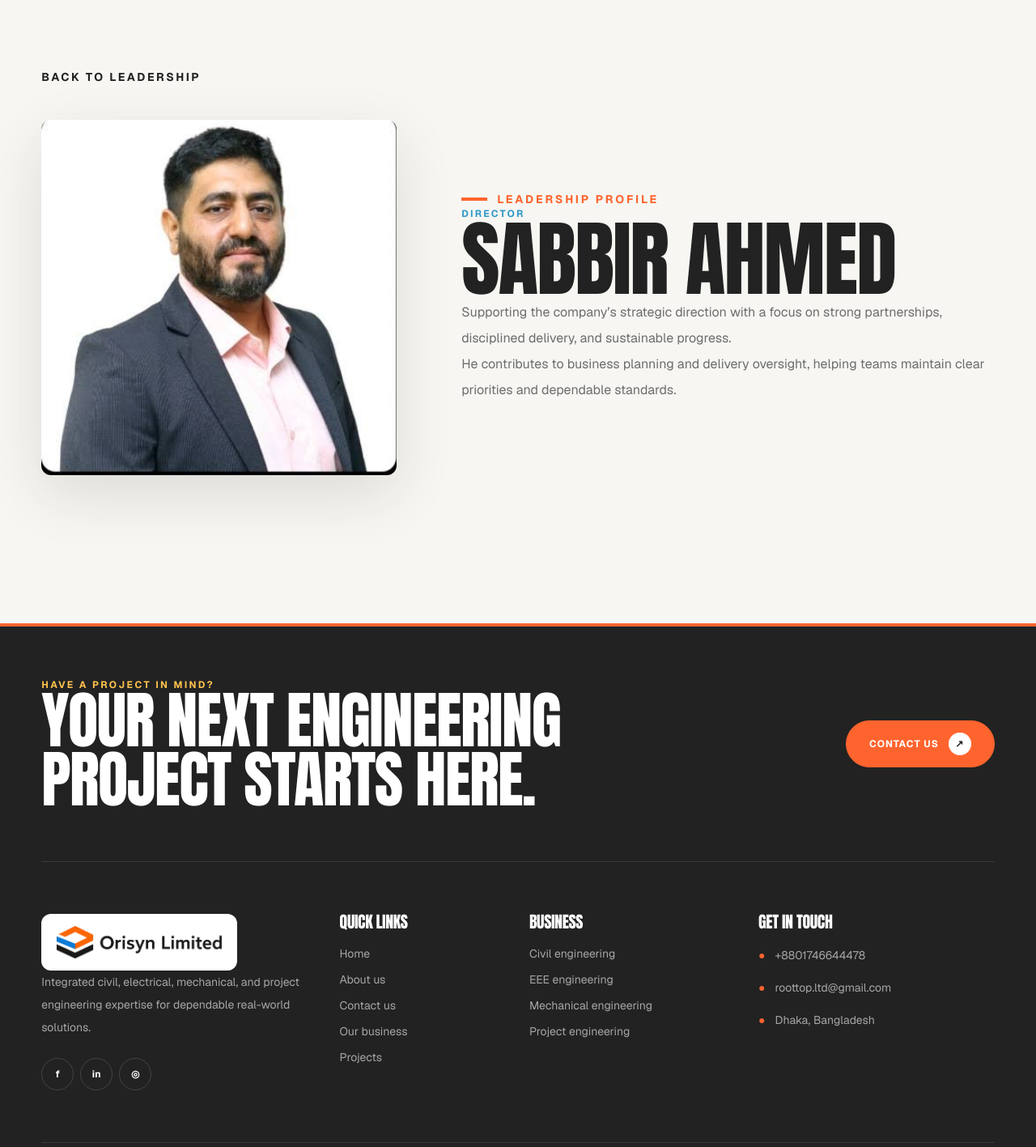
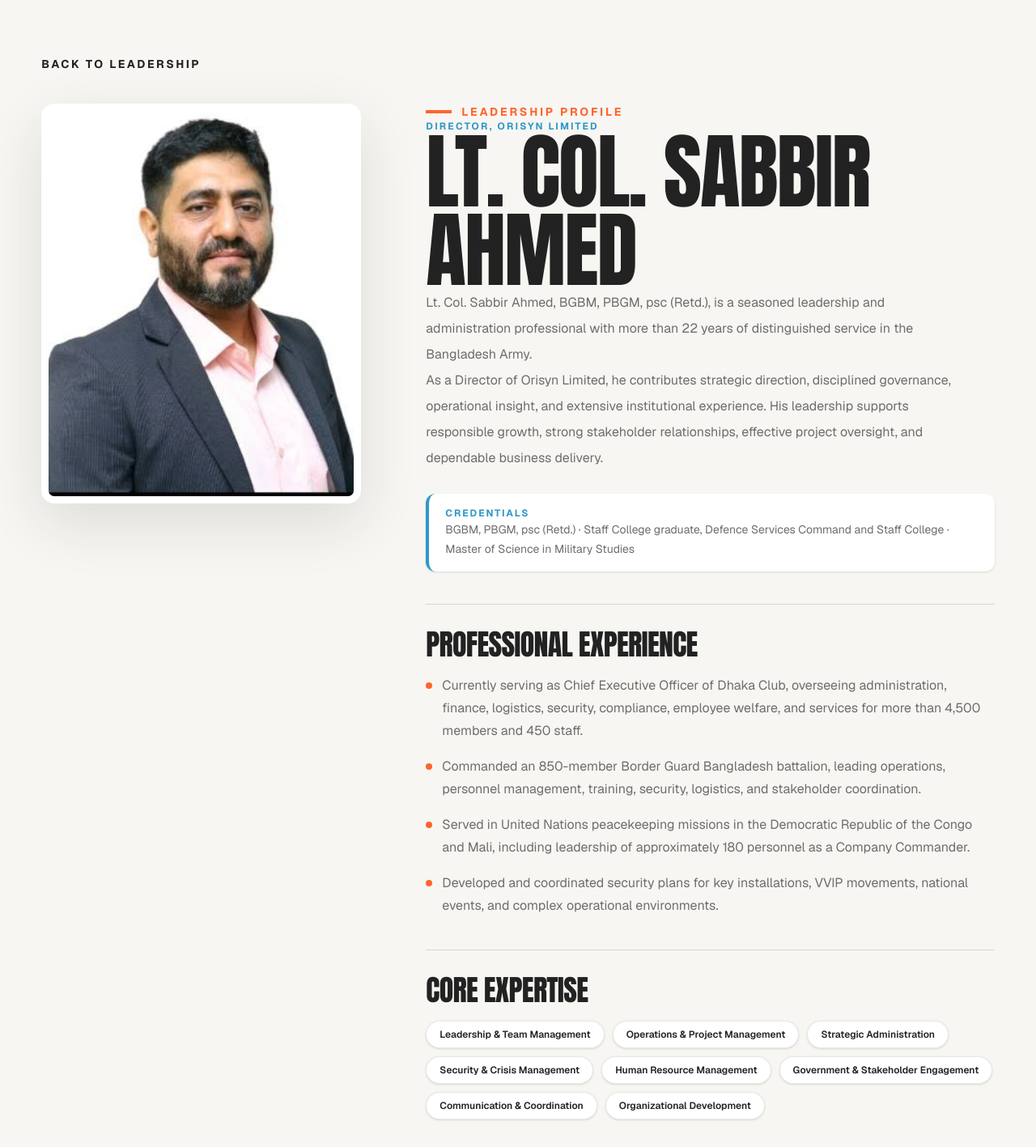
Before and after one commit to rubelrana123/orisyn_limited, a Next.js app: page /about/sabbir-ahmed in a window 1280 px wide. Shown: the part 120-1537 px from the top of the page at 81% size. Built offline with nearby package versions, Linux system fonts and the light colour scheme.

Commit message:
update sabbir content

```diff
--- a/app/(landing)/about/[person]/page.tsx
+++ b/app/(landing)/about/[person]/page.tsx
@@ -11,15 +11,38 @@
       "Leading Orisyn Limited with a practical vision for dependable engineering, responsible growth, and lasting value for every client.",
     details:
       "His leadership keeps the company focused on quality, accountability, and practical solutions that serve clients for the long term.",
+    experience: null,
+    expertise: null,
+    credentials: null,
+    linkedin: null,
   },
   "sabbir-ahmed": {
-    name: "Sabbir Ahmed",
-    role: "Director",
+    name: "Lt. Col. Sabbir Ahmed",
+    role: "Director, Orisyn Limited",
     image: "/director/sabbirAhmed.jpeg",
     introduction:
-      "Supporting the company’s strategic direction with a focus on strong partnerships, disciplined delivery, and sustainable progress.",
+      "Lt. Col. Sabbir Ahmed, BGBM, PBGM, psc (Retd.), is a seasoned leadership and administration professional with more than 22 years of distinguished service in the Bangladesh Army.",
     details:
-      "He contributes to business planning and delivery oversight, helping teams maintain clear priorities and dependable standards.",
+      "As a Director of Orisyn Limited, he contributes strategic direction, disciplined governance, operational insight, and extensive institutional experience. His leadership supports responsible growth, strong stakeholder relationships, effective project oversight, and dependable business delivery.",
+    experience: [
+      "Currently serving as Chief Executive Officer of Dhaka Club, overseeing administration, finance, logistics, security, compliance, employee welfare, and services for more than 4,500 members and 450 staff.",
+      "Commanded an 850-member Border Guard Bangladesh battalion, leading operations, personnel management, training, security, logistics, and stakeholder coordination.",
+      "Served in United Nations peacekeeping missions in the Democratic Republic of the Congo and Mali, including leadership of approximately 180 personnel as a Company Commander.",
+      "Developed and coordinated security plans for key installations, VVIP movements, national events, and complex operational environments.",
+    ],
+    expertise: [
+      "Leadership & Team Management",
+      "Operations & Project Management",
+      "Strategic Administration",
+      "Security & Crisis Management",
+      "Human Resource Management",
+      "Government & Stakeholder Engagement",
+      "Communication & Coordination",
+      "Organizational Development",
+    ],
+    credentials:
+      "BGBM, PBGM, psc (Retd.) · Staff College graduate, Defence Services Command and Staff College · Master of Science in Military Studies",
+    linkedin: "https://www.linkedin.com/in/ltcol-sabbir-ahmed/",
   },
 } as const;
 
@@ -39,23 +62,23 @@
   const profile = people[person as PersonSlug];
 
   return (
-    <main className="min-h-screen bg-background py-16 sm:py-20 lg:py-28">
+    <main className="min-h-screen bg-background py-14 sm:py-20 lg:py-24">
       <div className="container">
         <Link
-          href="/#leadership"
+          href="/about#leadership"
           className="text-xs font-bold uppercase tracking-[0.18em] text-primary transition-colors hover:text-charcoal sm:text-sm"
         >
           Back to leadership
         </Link>
 
-        <article className="mt-10 grid items-center gap-10 lg:grid-cols-[0.8fr_1.2fr] lg:gap-20">
-          <div className="relative aspect-square overflow-hidden rounded-md bg-surface shadow-[0_24px_70px_rgba(34,34,34,0.12)]">
+        <article className="mt-9 grid items-start gap-10 lg:grid-cols-[0.72fr_1.28fr] lg:gap-16 xl:gap-20">
+          <div className="relative aspect-[4/5] max-w-xl overflow-hidden rounded-2xl border-[0.6rem] border-white bg-surface shadow-[0_24px_70px_rgba(34,34,34,0.12)] lg:sticky lg:top-28">
             <Image
               src={profile.image}
               alt={`${profile.name}, ${profile.role}`}
               fill
               sizes="(max-width: 1023px) 100vw, 40vw"
-              className="object-cover"
+              className="object-cover object-center"
             />
           </div>
 
@@ -78,6 +101,55 @@
             <p className="mt-4 max-w-2xl text-base leading-8 text-muted">
               {profile.details}
             </p>
+
+            {profile.credentials && (
+              <div className="mt-7 rounded-xl border-l-4 border-secondary bg-surface px-5 py-4 shadow-sm">
+                <p className="text-xs font-bold uppercase tracking-[0.16em] text-secondary">
+                  Credentials
+                </p>
+                <p className="mt-2 text-sm leading-6 text-muted">
+                  {profile.credentials}
+                </p>
+              </div>
+            )}
+
+            {profile.experience && (
+              <section className="mt-10 border-t border-charcoal/15 pt-8">
+                <h2 className="text-3xl uppercase text-charcoal sm:text-4xl">
+                  Professional experience
+                </h2>
+                <ul className="mt-5 space-y-4">
+                  {profile.experience.map((item) => (
+                    <li key={item} className="flex gap-3 text-sm leading-7 text-muted sm:text-base">
+                      <span className="mt-2.5 size-2 shrink-0 rounded-full bg-primary" aria-hidden="true" />
+                      {item}
+                    </li>
+                  ))}
+                </ul>
+              </section>
+            )}
+
+            {profile.expertise && (
+              <section className="mt-10 border-t border-charcoal/15 pt-8">
+                <h2 className="text-3xl uppercase text-charcoal sm:text-4xl">
+                  Core expertise
+                </h2>
+                <ul className="mt-5 flex flex-wrap gap-2.5">
+                  {profile.expertise.map((item) => (
+                    <li key={item} className="rounded-full border border-charcoal/10 bg-surface px-4 py-2 text-xs font-semibold text-charcoal shadow-sm">
+                      {item}
+                    </li>
+                  ))}
+                </ul>
+              </section>
+            )}
+
+            {profile.linkedin && (
+              <a href={profile.linkedin} target="_blank" rel="noreferrer" className="group mt-9 inline-flex items-center gap-3 rounded-full bg-primary px-6 py-3 text-xs font-bold uppercase tracking-[0.08em] text-white transition-[background-color,box-shadow,transform] hover:-translate-y-0.5 hover:bg-primary-light hover:shadow-[0_10px_24px_rgba(255,100,46,0.25)]">
+                View LinkedIn profile
+                <span className="grid size-7 place-items-center rounded-full bg-white text-charcoal transition-transform group-hover:translate-x-0.5 group-hover:-translate-y-0.5" aria-hidden="true">↗</span>
+              </a>
+            )}
           </div>
         </article>
       </div>
--- a/components/home/CoreWork.tsx
+++ b/components/home/CoreWork.tsx
@@ -2,25 +2,25 @@
   {
     title: "Safety First",
     description:
-      "Responsible planning and disciplined site practices keep people, assets, and every stage of delivery protected.",
+      "Careful planning and disciplined practices protect people, assets, and delivery.",
     icon: "shield",
   },
   {
     title: "Quality Assurance",
     description:
-      "Clear reviews and consistent quality controls help us deliver dependable work across every project phase.",
+      "Consistent reviews and quality controls create dependable results at every stage.",
     icon: "quality",
   },
   {
     title: "Engineering Depth",
     description:
-      "Civil, electrical, mechanical, and project expertise come together to solve complex challenges efficiently.",
+      "Integrated expertise turns complex technical challenges into practical solutions.",
     icon: "pencil",
   },
   {
     title: "On-Time Completion",
     description:
-      "Practical schedules, close coordination, and proactive decisions keep delivery moving with confidence.",
+      "Clear schedules and proactive coordination keep every project moving forward.",
     icon: "clock",
   },
 ] as const;
@@ -63,7 +63,7 @@
 
 export default function CoreWork() {
   return (
-    <section className="relative isolate overflow-hidden bg-surface py-16 sm:py-20 lg:py-24">
+    <section className="relative isolate overflow-hidden bg-surface py-14 sm:py-18 lg:py-22">
       <div className="absolute -right-32 -top-48 size-[34rem] rounded-full border border-secondary/10" />
       <div className="absolute -right-14 -top-36 size-[25rem] rounded-full border border-secondary/10" />
       <div className="absolute -bottom-64 -left-36 size-[30rem] rounded-full border border-primary/10" />
@@ -71,35 +71,33 @@
       <span className="absolute right-[6%] top-32 size-1.5 rounded-full bg-primary/25" />
 
       <div className="container relative">
-
         <div className="mx-auto max-w-3xl text-center">
-        <p className="flex items-center justify-center gap-3 text-xs font-bold uppercase tracking-[0.2em] text-primary sm:text-sm">
-          <span className="h-px w-7 bg-primary" aria-hidden="true" />
-          Our core work
-          <span className="h-px w-7 bg-primary" aria-hidden="true" />
-        </p>
-          <h2 className="mt-5 text-[clamp(2.75rem,5vw,5rem)] uppercase leading-[0.96] text-charcoal">
-            {/* Mission, vision &amp; values
-             */}
-              Built on engineering rigor and operational discipline
+          <p className="flex items-center justify-center gap-3 text-xs font-bold uppercase tracking-[0.2em] text-primary sm:text-sm">
+            <span className="h-px w-7 bg-primary" aria-hidden="true" />
+            Our principles
+            <span className="h-px w-7 bg-primary" aria-hidden="true" />
+          </p>
+          <h2 className="mx-auto mt-4 max-w-2xl text-[clamp(2.5rem,4.5vw,4.5rem)] uppercase leading-[0.96] text-charcoal">
+            How we deliver better
           </h2>
-          <p className="mx-auto mt-5 max-w-2xl text-sm leading-7 text-muted sm:text-base">
-            Four principles guide every solution and project we deliver.
+          <p className="mx-auto mt-4 max-w-xl text-sm leading-7 text-muted sm:text-base">
+            Four clear principles guide our work from planning to completion.
           </p>
-          <span className="mx-auto mt-6 block h-0.5 w-12 bg-primary" aria-hidden="true" />
+          <span className="mx-auto mt-5 block h-0.5 w-12 bg-secondary" aria-hidden="true" />
         </div>
 
-        <div className="mt-10 grid items-stretch gap-5 sm:mt-12 sm:grid-cols-2 lg:mt-14 xl:grid-cols-4">
+        <div className="mt-9 grid items-stretch gap-4 sm:mt-11 sm:grid-cols-2 lg:mt-12 lg:grid-cols-4 lg:gap-5">
           {principles.map((principle, index) => (
             <article
               key={principle.title}
-              className="group relative flex min-h-64 flex-col items-start rounded-md border border-charcoal/10 bg-background p-6 transition-[transform,border-color,box-shadow] duration-300 hover:-translate-y-1 hover:border-primary/40 hover:shadow-[0_18px_45px_rgba(34,34,34,0.08)] sm:min-h-72 sm:p-7"
+              className="group relative flex min-h-56 flex-col items-start overflow-hidden rounded-xl border border-charcoal/10 bg-background p-5 transition-[transform,border-color,box-shadow] duration-300 hover:-translate-y-1 hover:border-primary/40 hover:shadow-[0_18px_45px_rgba(34,34,34,0.08)] sm:min-h-60 sm:p-6"
             >
+              <span className={`absolute inset-x-0 top-0 h-1 ${index % 2 === 0 ? "bg-primary" : "bg-secondary"}`} aria-hidden="true" />
               <span
                 className={`absolute right-3 top-3 size-1.5 rounded-full ${index % 2 === 0 ? "bg-secondary/25" : "bg-primary/25"}`}
                 aria-hidden="true"
               />
-              <span className="grid size-12 shrink-0 place-items-center rounded-md bg-charcoal text-white transition-[background-color,transform] duration-300 group-hover:scale-105 group-hover:bg-primary">
+              <span className={`grid size-11 shrink-0 place-items-center rounded-lg text-white transition-transform duration-300 group-hover:scale-105 ${index % 2 === 0 ? "bg-primary" : "bg-secondary"}`}>
                 <svg
                   viewBox="0 0 24 24"
                   aria-hidden="true"
@@ -111,8 +109,8 @@
                 </svg>
               </span>
 
-              <div className="mt-6">
-                <h3 className="font-sans text-lg font-bold uppercase leading-snug text-charcoal transition-colors duration-200 group-hover:text-primary sm:text-xl">
+              <div className="mt-5">
+                <h3 className="text-xl uppercase leading-none text-charcoal transition-colors duration-200 group-hover:text-primary sm:text-2xl">
                   {principle.title}
                 </h3>
                 <p className="mt-3 text-sm leading-6 text-muted">
```
